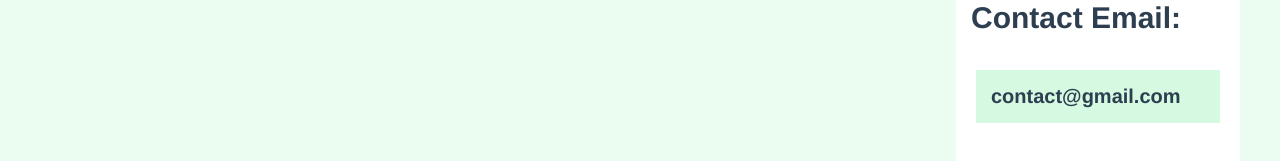
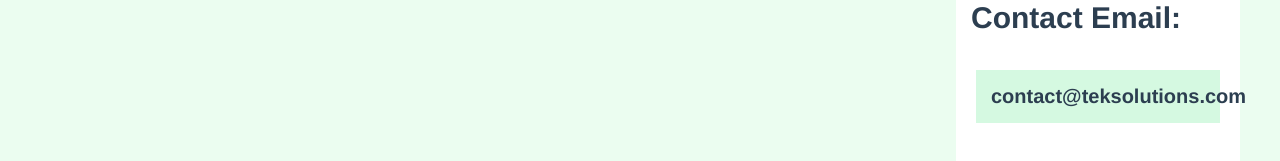
Before and after one commit to vickydollas/vue_course_site_purchase, a Vue app: page /jobs/1 in a window 1280 px wide. Shown: the part 710-871 px from the top of the page. Built offline with nearby package versions, Linux system fonts and the light colour scheme; data requests are answered from the project's data file.

Commit message:
new commit

```diff
--- a/src/views/JobsDetails.vue
+++ b/src/views/JobsDetails.vue
@@ -52,9 +52,9 @@
                     services to our client while fostering a collaborative and innovative work environment.
                 </p>
                 <h5>Contact Email:</h5>
-                <i>contact@gmail.com</i>
+                <i>{{ state.jobs.company.contactEmail }}</i>
                 <h5>Contact Phone:</h5>
-                <i>555-555-5555</i>
+                <i>{{ state.jobs.company.contactPhone }}</i>
             </div>
             <div class="job-description4">
                 <h3>Manage Job</h3>
--- a/vue.config.js
+++ b/vue.config.js
@@ -1,4 +1,9 @@
 const { defineConfig } = require('@vue/cli-service')
 module.exports = defineConfig({
-  transpileDependencies: true
+  transpileDependencies: true,
+  // FIX: Sets the base path to relative ('./') instead of absolute ('/').
+  // This ensures that all assets (CSS, JS, images) are loaded relative
+  // to the index.html file, solving the 404 issue on network deployment
+  // (especially when hosted in a subdirectory).
+  publicPath: '/my-project/'
 })
```
